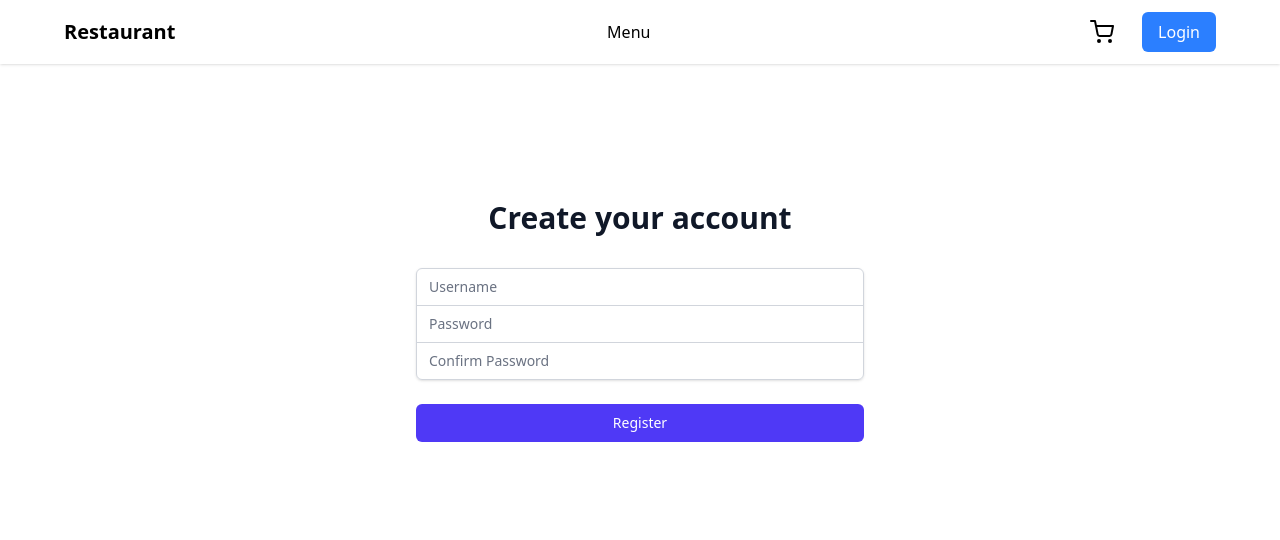
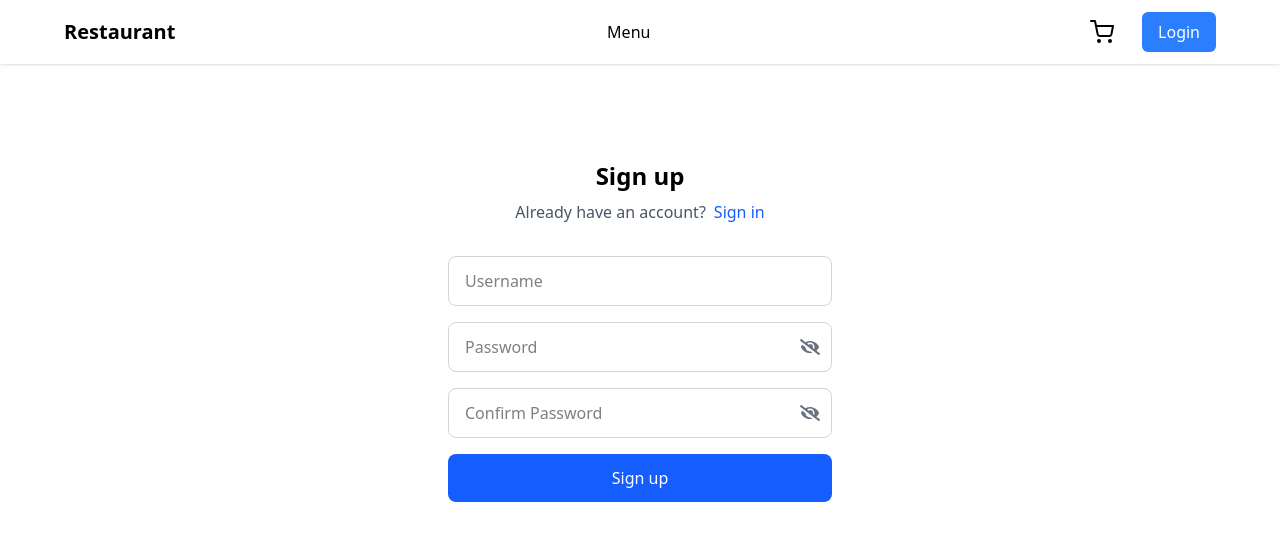
Before and after one commit to Surjendu-kar/full-stack-task-management-app, a React (Vite) app in the folder frontend/: page /register in a window 1280 px wide. Shown: the top 540 px of the page. Built offline with nearby package versions, Linux system fonts and the light colour scheme; no server answers.

Commit message:
Refactor authentication pages with improved UI, error handling, and user experience

```diff
--- a/frontend/src/pages/LoginPage.tsx
+++ b/frontend/src/pages/LoginPage.tsx
@@ -1,7 +1,9 @@
+import { useState, useCallback } from "react";
+import { useNavigate } from "react-router-dom";
 import { useForm } from "react-hook-form";
 import { yupResolver } from "@hookform/resolvers/yup";
 import * as yup from "yup";
-import { useNavigate } from "react-router-dom";
+import { FaEye, FaEyeSlash } from "react-icons/fa";
 import { useAuth } from "../context/AuthContext";
 import api from "../services/api";
 
@@ -18,40 +20,65 @@ type LoginFormData = {
 };
 
 export default function LoginPage() {
+  const navigate = useNavigate();
   const { login } = useAuth();
-  const navigate = useNavigate();
+  const [showPassword, setShowPassword] = useState(false);
+  const [isSubmitting, setIsSubmitting] = useState(false);
+  const [error, setError] = useState("");
+
   const {
     register,
     handleSubmit,
     formState: { errors },
+    reset,
   } = useForm<LoginFormData>({
     resolver: yupResolver(schema),
   });
 
-  const onSubmit = async (data: LoginFormData) => {
+  const onSubmit = useCallback(
+    async (data: LoginFormData) => {
+      setIsSubmitting(true);
       try {
         const response = await api.post("/auth/login", data);
         const { token, username, isAdmin } = response.data;
         login(token, username, isAdmin);
+        reset();
         navigate("/menu");
-    } catch (error) {
-      console.error("Login error:", error);
+      } catch (err) {
+        setError("Invalid username or password");
+        console.error("Login error:", err);
+      } finally {
+        setIsSubmitting(false);
       }
-  };
+    },
+    [login, navigate, reset]
+  );
 
   return (
-    <div className="max-w-md mx-auto mt-10 bg-white p-8 rounded-lg shadow">
-      <h1 className="text-2xl font-bold mb-6">Login</h1>
+    <div className="max-w-md mx-auto mt-10 p-8">
+      <div className="flex flex-col items-center mb-8 space-y-2">
+        <h1 className="text-2xl font-semibold">Sign in</h1>
+        <p className="text-gray-600">
+          Don't have an account?
+          <button
+            onClick={() => navigate("/register")}
+            className="ml-2 text-blue-600 hover:underline font-medium cursor-pointer"
+          >
+            Get started
+          </button>
+        </p>
+      </div>
+
       <form onSubmit={handleSubmit(onSubmit)} className="space-y-4">
         <div>
-          <label className="block text-sm font-medium text-gray-700">
-            Username
-          </label>
+          <div className="relative">
             <input
               type="text"
               {...register("username")}
-            className="mt-1 block w-full rounded-md border-gray-300 shadow-sm focus:border-blue-500 focus:ring-blue-500"
+              placeholder="Username"
+              className="w-full px-4 py-3 rounded-lg border border-gray-300 focus:border-blue-500 focus:ring-1 focus:ring-blue-500 outline-none transition-all"
             />
+          </div>
           {errors.username && (
             <p className="mt-1 text-sm text-red-600">
               {errors.username.message}
@@ -60,14 +87,21 @@ export default function LoginPage() {
         </div>
 
         <div>
-          <label className="block text-sm font-medium text-gray-700">
-            Password
-          </label>
+          <div className="relative">
             <input
-            type="password"
+              type={showPassword ? "text" : "password"}
               {...register("password")}
-            className="mt-1 block w-full rounded-md border-gray-300 shadow-sm focus:border-blue-500 focus:ring-blue-500"
+              placeholder="Password"
+              className="w-full px-4 py-3 rounded-lg border border-gray-300 focus:border-blue-500 focus:ring-1 focus:ring-blue-500 outline-none transition-all"
             />
+            <button
+              type="button"
+              onClick={() => setShowPassword(!showPassword)}
+              className="absolute right-3 top-1/2 transform -translate-y-1/2 text-gray-500 hover:text-gray-700 cursor-pointer"
+            >
+              {showPassword ? <FaEye size={20} /> : <FaEyeSlash size={20}  />}
+            </button>
+          </div>
           {errors.password && (
             <p className="mt-1 text-sm text-red-600">
               {errors.password.message}
@@ -75,11 +109,40 @@ export default function LoginPage() {
           )}
         </div>
 
+        {error && <p className="text-sm text-red-600 text-center">{error}</p>}
+
         <button
           type="submit"
-          className="w-full bg-blue-500 text-white py-2 px-4 rounded hover:bg-blue-600"
+          disabled={isSubmitting}
+          className="w-full py-3 px-4 bg-blue-600 text-white rounded-lg font-medium hover:bg-blue-700 focus:outline-none focus:ring-2 focus:ring-blue-500 focus:ring-offset-2 transform transition-transform hover:scale-[1.02] disabled:opacity-70 disabled:cursor-not-allowed cursor-pointer"
         >
-          Login
+          {isSubmitting ? (
+            <span className="flex items-center justify-center">
+              <svg
+                className="animate-spin -ml-1 mr-3 h-5 w-5 text-white"
+                xmlns="http://www.w3.org/2000/svg"
+                fill="none"
+                viewBox="0 0 24 24"
+              >
+                <circle
+                  className="opacity-25"
+                  cx="12"
+                  cy="12"
+                  r="10"
+                  stroke="currentColor"
+                  strokeWidth="4"
+                ></circle>
+                <path
+                  className="opacity-75"
+                  fill="currentColor"
+                  d="M4 12a8 8 0 018-8V0C5.373 0 0 5.373 0 12h4zm2 5.291A7.962 7.962 0 014 12H0c0 3.042 1.135 5.824 3 7.938l3-2.647z"
+                ></path>
+              </svg>
+              Signing in...
+            </span>
+          ) : (
+            "Sign in"
+          )}
         </button>
       </form>
     </div>
--- a/frontend/src/pages/Register.tsx
+++ b/frontend/src/pages/Register.tsx
@@ -1,7 +1,9 @@
+import { useState, useCallback } from "react";
+import { useNavigate } from "react-router-dom";
 import { useForm } from "react-hook-form";
 import { yupResolver } from "@hookform/resolvers/yup";
 import * as yup from "yup";
-import { useNavigate } from "react-router-dom";
+import { FaEye, FaEyeSlash } from "react-icons/fa";
 import api from "../services/api";
 import { RegisterCredentials } from "../../public/types";
 
@@ -19,98 +21,160 @@ const schema = yup
   })
   .required();
 
-export default function Register() {
+export default function RegisterPage() {
   const navigate = useNavigate();
+  const [showPassword, setShowPassword] = useState(false);
+  const [showConfirmPassword, setShowConfirmPassword] = useState(false);
+  const [isSubmitting, setIsSubmitting] = useState(false);
+  const [error, setError] = useState("");
+
   const {
     register,
     handleSubmit,
     formState: { errors },
+    reset,
   } = useForm<RegisterCredentials>({
     resolver: yupResolver(schema),
   });
 
-  const onSubmit = async (data: RegisterCredentials) => {
+  const onSubmit = useCallback(
+    async (data: RegisterCredentials) => {
+      setIsSubmitting(true);
       try {
         await api.post("/auth/register", {
           username: data.username,
           password: data.password,
         });
+        reset();
         navigate("/login");
-    } catch (error) {
-      console.error("Registration error:", error);
+      } catch (err) {
+        setError("Failed to create account");
+        console.error("Registration error:", err);
+      } finally {
+        setIsSubmitting(false);
       }
-  };
+    },
+    [navigate, reset]
+  );
 
   return (
-    <div className="min-h-full flex items-center justify-center py-12 px-4 sm:px-6 lg:px-8">
-      <div className="max-w-md w-full space-y-8">
+    <div className="max-w-md mx-auto mt-10 p-8">
+      <div className="flex flex-col items-center mb-8 space-y-2">
+        <h1 className="text-2xl font-semibold">Sign up</h1>
+        <p className="text-gray-600">
+          Already have an account?
+          <button
+            onClick={() => navigate("/login")}
+            className="ml-2 text-blue-600 hover:underline font-medium cursor-pointer"
+          >
+            Sign in
+          </button>
+        </p>
+      </div>
+
+      <form onSubmit={handleSubmit(onSubmit)} className="space-y-4">
         <div>
-          <h2 className="mt-6 text-center text-3xl font-extrabold text-gray-900">
-            Create your account
-          </h2>
+          <div className="relative">
+            <input
+              type="text"
+              {...register("username")}
+              placeholder="Username"
+              className="w-full px-4 py-3 rounded-lg border border-gray-300 focus:border-blue-500 focus:ring-1 focus:ring-blue-500 outline-none transition-all"
+            />
           </div>
-        <form className="mt-8 space-y-6" onSubmit={handleSubmit(onSubmit)}>
-          <div className="rounded-md shadow-sm -space-y-px">
-            <div>
-              <label htmlFor="username" className="sr-only">
-                Username
-              </label>
-              <input
-                {...register("username")}
-                type="text"
-                className="appearance-none rounded-none relative block w-full px-3 py-2 border border-gray-300 placeholder-gray-500 text-gray-900 rounded-t-md focus:outline-none focus:ring-indigo-500 focus:border-indigo-500 focus:z-10 sm:text-sm"
-                placeholder="Username"
-              />
           {errors.username && (
-                <p className="text-red-500 text-xs mt-1">
+            <p className="mt-1 text-sm text-red-600">
               {errors.username.message}
             </p>
           )}
         </div>
+
         <div>
-              <label htmlFor="password" className="sr-only">
-                Password
-              </label>
+          <div className="relative">
             <input
+              type={showPassword ? "text" : "password"}
               {...register("password")}
-                type="password"
-                className="appearance-none rounded-none relative block w-full px-3 py-2 border border-gray-300 placeholder-gray-500 text-gray-900 focus:outline-none focus:ring-indigo-500 focus:border-indigo-500 focus:z-10 sm:text-sm"
               placeholder="Password"
+              className="w-full px-4 py-3 rounded-lg border border-gray-300 focus:border-blue-500 focus:ring-1 focus:ring-blue-500 outline-none transition-all"
             />
+            <button
+              type="button"
+              onClick={() => setShowPassword(!showPassword)}
+              className="absolute right-3 top-1/2 transform -translate-y-1/2 text-gray-500 hover:text-gray-700 cursor-pointer"
+            >
+              {showPassword ? <FaEye size={20} /> : <FaEyeSlash size={20} />}
+            </button>
+          </div>
           {errors.password && (
-                <p className="text-red-500 text-xs mt-1">
+            <p className="mt-1 text-sm text-red-600">
               {errors.password.message}
             </p>
           )}
         </div>
+
         <div>
-              <label htmlFor="confirmPassword" className="sr-only">
-                Confirm Password
-              </label>
+          <div className="relative">
             <input
+              type={showConfirmPassword ? "text" : "password"}
               {...register("confirmPassword")}
-                type="password"
-                className="appearance-none rounded-none relative block w-full px-3 py-2 border border-gray-300 placeholder-gray-500 text-gray-900 rounded-b-md focus:outline-none focus:ring-indigo-500 focus:border-indigo-500 focus:z-10 sm:text-sm"
               placeholder="Confirm Password"
+              className="w-full px-4 py-3 rounded-lg border border-gray-300 focus:border-blue-500 focus:ring-1 focus:ring-blue-500 outline-none transition-all"
             />
+            <button
+              type="button"
+              onClick={() => setShowConfirmPassword(!showConfirmPassword)}
+              className="absolute right-3 top-1/2 transform -translate-y-1/2 text-gray-500 hover:text-gray-700 cursor-pointer"
+            >
+              {showConfirmPassword ? (
+                <FaEye size={20} />
+              ) : (
+                <FaEyeSlash size={20} />
+              )}
+            </button>
+          </div>
           {errors.confirmPassword && (
-                <p className="text-red-500 text-xs mt-1">
+            <p className="mt-1 text-sm text-red-600">
               {errors.confirmPassword.message}
             </p>
           )}
         </div>
-          </div>
 
-          <div>
+        {error && <p className="text-sm text-red-600 text-center">{error}</p>}
+
         <button
           type="submit"
-              className="group relative w-full flex justify-center py-2 px-4 border border-transparent text-sm font-medium rounded-md text-white bg-indigo-600 hover:bg-indigo-700 focus:outline-none focus:ring-2 focus:ring-offset-2 focus:ring-indigo-500"
+          disabled={isSubmitting}
+          className="w-full py-3 px-4 bg-blue-600 text-white rounded-lg font-medium hover:bg-blue-700 focus:outline-none focus:ring-2 focus:ring-blue-500 focus:ring-offset-2 transform transition-transform hover:scale-[1.02] disabled:opacity-70 disabled:cursor-not-allowed cursor-pointer"
         >
-              Register
+          {isSubmitting ? (
+            <span className="flex items-center justify-center">
+              <svg
+                className="animate-spin -ml-1 mr-3 h-5 w-5 text-white"
+                xmlns="http://www.w3.org/2000/svg"
+                fill="none"
+                viewBox="0 0 24 24"
+              >
+                <circle
+                  className="opacity-25"
+                  cx="12"
+                  cy="12"
+                  r="10"
+                  stroke="currentColor"
+                  strokeWidth="4"
+                ></circle>
+                <path
+                  className="opacity-75"
+                  fill="currentColor"
+                  d="M4 12a8 8 0 018-8V0C5.373 0 0 5.373 0 12h4zm2 5.291A7.962 7.962 0 014 12H0c0 3.042 1.135 5.824 3 7.938l3-2.647z"
+                ></path>
+              </svg>
+              Creating account...
+            </span>
+          ) : (
+            "Sign up"
+          )}
         </button>
-          </div>
       </form>
-      </div>
     </div>
   );
 }
--- /dev/null
+++ b/frontend/tailwind.config.js
@@ -0,0 +1,20 @@
+const colors = require("tailwindcss/colors");
+
+module.exports = {
+  content: ["./index.html", "./src/**/*.{js,ts,jsx,tsx}"],
+  theme: {
+    extend: {
+      colors: {
+        primary: {
+          dark: "#4f39f6",
+          light: "#e0e7ff",
+        },
+        secondary: {
+          dark: "#101828",
+          light: "#6a7282",
+        },
+      },
+    },
+  },
+  darkMode: "class",
+};
```
Also changed, not shown: frontend/src/pages/Home.tsx (+11 -8 lines). Lines whose indentation alone changed are shown as unchanged.
